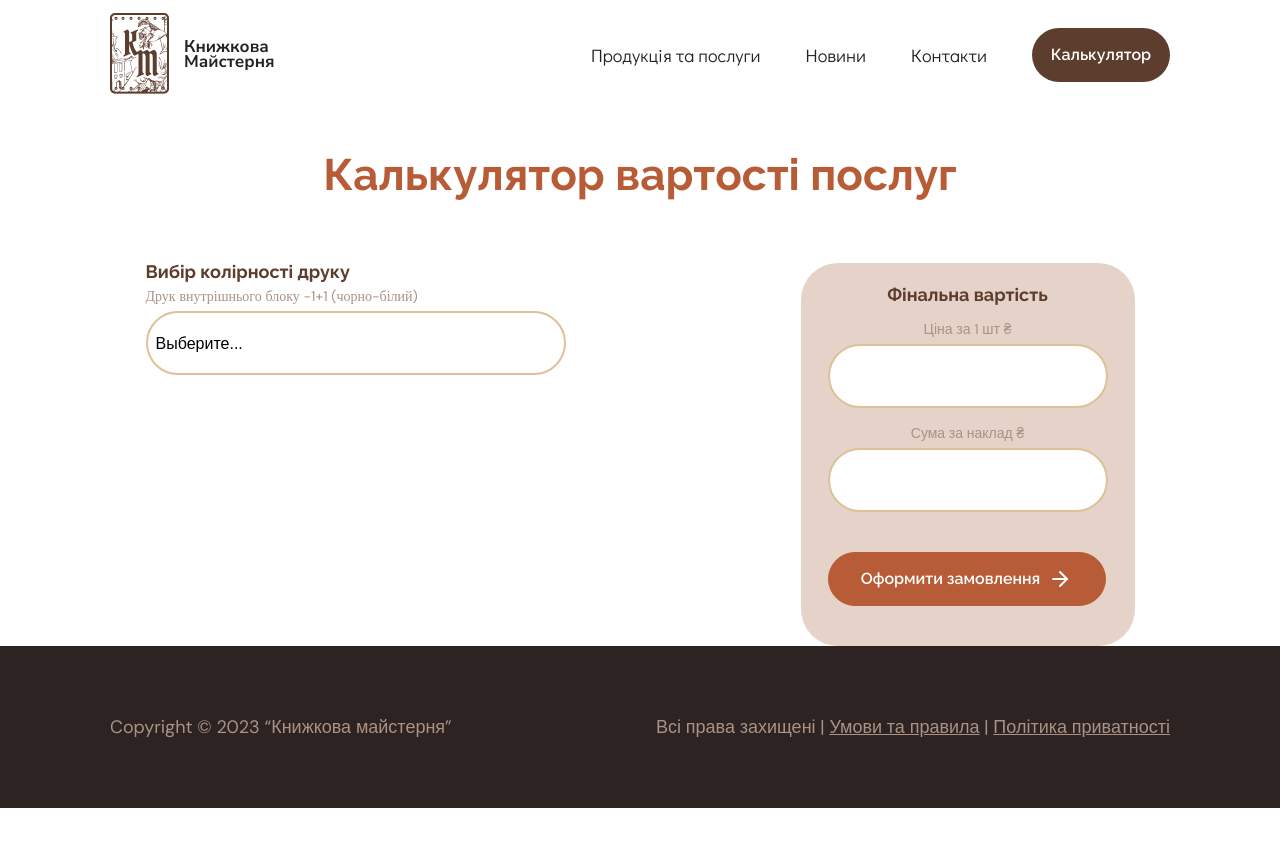
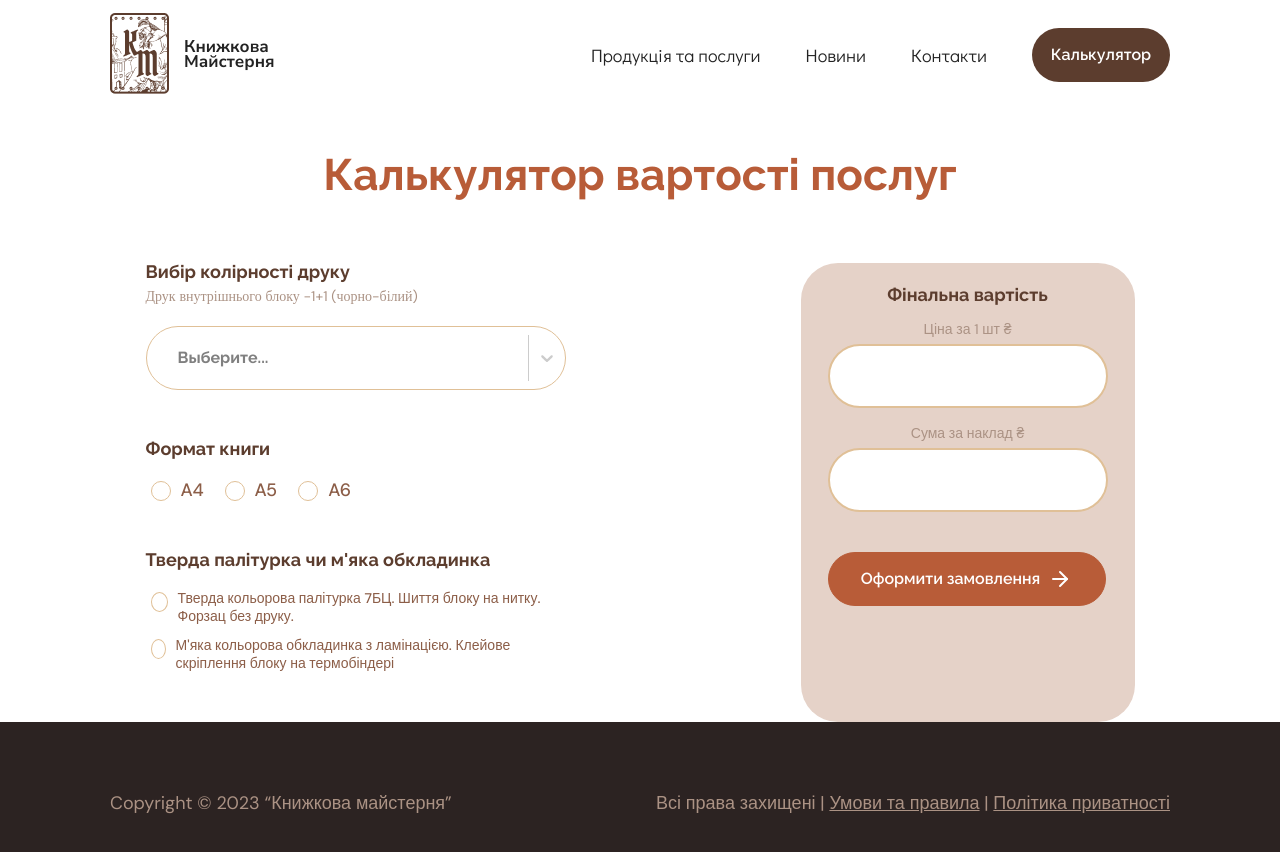
Before and after one commit to kirill25460/book_service, a React (Create React App) app: page /book_service/calc in a window 1280 px wide. Shown: the top 852 px of the page. Before the commit the page ends 808 px from the top, so only its background shows below. Built offline with nearby package versions, Linux system fonts and the light colour scheme.

Commit message:
more verst calc

```diff
--- a/package.json
+++ b/package.json
@@ -14,6 +14,7 @@
     "react-redux": "^8.1.3",
     "react-router-dom": "^6.16.0",
     "react-scripts": "5.0.1",
+    "react-select": "^5.7.7",
     "react-slick": "^0.29.0",
     "styled-components": "^6.0.8",
     "web-vitals": "^2.1.3"
--- a/src/components/Calculator/Calculator.jsx
+++ b/src/components/Calculator/Calculator.jsx
@@ -1,3 +1,4 @@
+import { useState } from 'react';
 import {
   MainTitle,
   MainContainer,
@@ -11,10 +12,56 @@ import {
   Arrow,
   LeftMainText,
   LeftSubText,
-  LeftBigSelect
+  RadioButtonContainerFormat,
+  RadioLabel,
+  RadioInput,
+  RadioButtonContainerText,
+  RadioLabelText,
+  RadioSpan
 } from './Calculator.styled';
+import Select from 'react-select';
 
 const Calculator = () => {
+  const options = [
+    { value: 'option1', label: 'Калькулятор для чорно-білих книг' },
+    { value: 'option2', label: 'Опция 2' },
+    { value: 'option3', label: 'Опция 3' },
+  ];
+
+  const customStyles = {
+    control: provided => ({
+      ...provided,
+      width: '420px',
+      height: '64px',
+      borderRadius: '32px',
+      borderColor: '#E0C097',
+      fontFamily: 'Raleway, sans-serif',
+      fontStyle: 'normal', // Добавляем стиль шрифта
+      fontWeight: 700, // Добавляем стиль шрифта
+      fontSize: '16px', // Добавляем размер шрифта
+      lineHeight: '18px', // Добавляем межстрочный интервал
+      color: '#5E3F2F', // Добавляем цвет шрифта
+      paddingLeft: '21px',
+      marginTop: '15px',
+      marginBottom: '50px',
+    }),
+    singleValue: provided => ({
+      ...provided,
+      color: '#5E3F2F',
+    }),
+    option: (provided, state) => ({
+      ...provided,
+      backgroundColor: state.isSelected ? '#E0C097' : 'white',
+      color: state.isSelected ? '#5E3F2F' : 'orange',
+    }),
+  };
+
+  const [selectedOption, setSelectedOption] = useState('');
+
+  const handleRadioChange = event => {
+    setSelectedOption(event.target.value);
+  };
+
   return (
     <div>
       <MainTitle>Калькулятор вартості послуг</MainTitle>
@@ -22,14 +69,72 @@ const Calculator = () => {
         <Left>
           <LeftMainText>Вибір колірності друку</LeftMainText>
           <LeftSubText>Друк внутрішнього блоку -1+1 (чорно-білий)</LeftSubText>
-          <div>
-            <LeftBigSelect id="mySelect">
-              <option value="">Выберите...</option>
-              <option value="option1">Опция 1</option>
-              <option value="option2">Опция 2</option>
-              <option value="option3">Опция 3</option>
-            </LeftBigSelect>
-          </div>
+
+          <Select
+            options={options}
+            styles={customStyles}
+            placeholder="Выберите..."
+            isSearchable={false}
+          />
+          <LeftMainText>Формат книги</LeftMainText>
+
+          <RadioButtonContainerFormat>
+            <RadioLabel>
+              <RadioInput
+                type="radio"
+                name="option"
+                value="option1"
+                checked={selectedOption === 'option1'}
+                onChange={handleRadioChange}
+              />
+              A4
+            </RadioLabel>
+            <RadioLabel>
+              <RadioInput
+                type="radio"
+                name="option"
+                value="option2"
+                checked={selectedOption === 'option2'}
+                onChange={handleRadioChange}
+              />
+              A5
+            </RadioLabel>
+            <RadioLabel>
+              <RadioInput
+                type="radio"
+                name="option"
+                value="option3"
+                checked={selectedOption === 'option3'}
+                onChange={handleRadioChange}
+              />
+              A6
+            </RadioLabel>
+          </RadioButtonContainerFormat>
+
+          <LeftMainText>Тверда палітурка чи м'яка обкладинка</LeftMainText>
+
+          <RadioButtonContainerText>
+            <RadioLabelText>
+              <RadioInput
+                type="radio"
+                name="option"
+                value="option1"
+                checked={selectedOption === 'option1'}
+                onChange={handleRadioChange}
+              />
+              <RadioSpan>Тверда кольорова палітурка 7БЦ. Шиття блоку на нитку. Форзац без друку.</RadioSpan>
+            </RadioLabelText>
+            <RadioLabelText>
+              <RadioInput
+                type="radio"
+                name="option"
+                value="option1"
+                checked={selectedOption === 'option1'}
+                onChange={handleRadioChange}
+              />
+              <RadioSpan>М'яка кольорова обкладинка з ламінацією. Клейове скріплення блоку на термобіндері</RadioSpan>
+            </RadioLabelText>
+          </RadioButtonContainerText>
         </Left>
         <Right>
           <RightMainText>Фінальна вартість</RightMainText>
--- a/src/components/Calculator/Calculator.styled.jsx
+++ b/src/components/Calculator/Calculator.styled.jsx
@@ -1,5 +1,6 @@
 import styled from 'styled-components';
 import { FiArrowRight } from 'react-icons/fi';
+// import {MdKeyboardArrowDown} from 'react-icons/md'
 
 export const MainTitle = styled.p`
   font-family: 'Raleway';
@@ -118,19 +119,62 @@ export const LeftSubText = styled.p`
   margin: 0;
 `;
 
-export const LeftBigSelect = styled.select`
-  position: relative;
-  display: inline-block;
-  background-color: white;
-  border: 2px solid #e0c097;
-  padding: 8px;
-  border-radius: 32px;
-  width: 420px;
-  height: 64px;
-  font-size: 16px;
+export const RadioButtonContainerFormat = styled.div`
+  display: flex;
+  margin-top: 20px;
+  margin-bottom: 50px;
+`;
+
+export const RadioLabel = styled.label`
+  display: flex;
+  align-items: center;
+  font-family: 'DM Sans', sans-serif;
+  font-style: normal;
+  font-weight: 500;
+  font-size: 18px;
+  line-height: 18px;
+  color: #8c5e48;
+  cursor: pointer;
+  margin-right: 16px;
+`;
+
+export const RadioInput = styled.input`
+  width: 20px;
+  height: 20px;
+  border: 1px solid #e0c097;
+  border-radius: 50%;
   appearance: none;
   -webkit-appearance: none;
   -moz-appearance: none;
+  outline: none;
   cursor: pointer;
-  outline: none;
+  margin-right: 10px;
+
+  &:checked {
+    background: #b85c38;
+  }
 `;
+
+export const RadioButtonContainerText = styled.div`
+  margin-top: 20px;
+  margin-bottom: 50px;
+`;
+
+export const RadioLabelText = styled.label`
+  display: flex;
+  flex-direction: row;
+  justify-content: space-between;
+  font-family: 'DM Sans', sans-serif;
+  font-style: normal;
+  font-weight: 500;
+  font-size: 14px;
+  line-height: 18px;
+  color: #8c5e48;
+  margin: 0;
+  cursor: pointer;
+  margin-bottom: 11px;
+`;
+
+export const RadioSpan = styled.span`
+
+`
```
Also changed, not shown: 1 other file (tests, documents, lock files or other folders).
